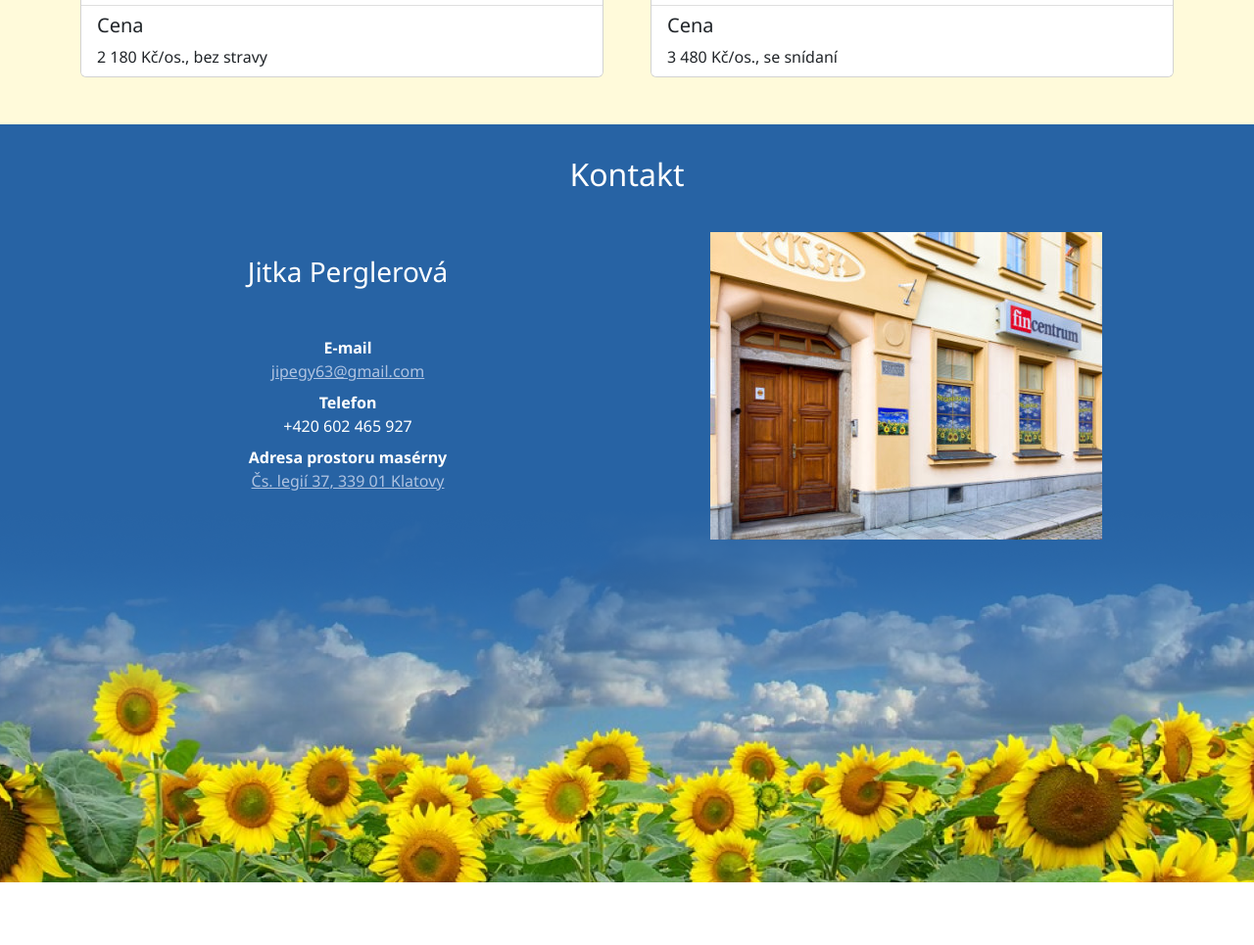
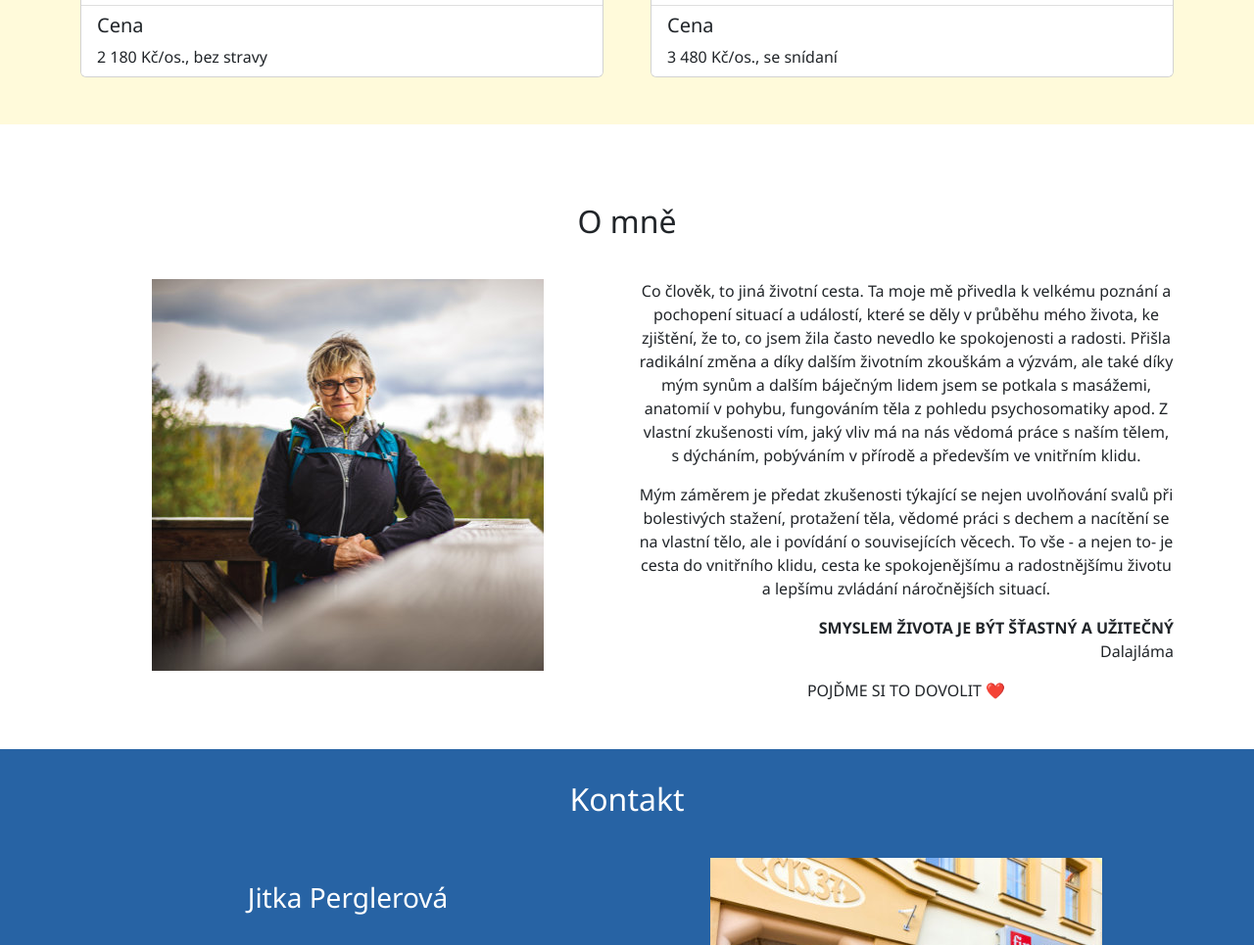
Before and after one commit to jpergler/zacilenonazdravi, a website built with Parcel: page src/index.html in a window 1280 px wide. Shown: the part 4847-5812 px from the top of the page at 98% size. Before the commit the page ends 5748 px from the top, so only its background shows below. Built offline with nearby package versions, Linux system fonts and the light colour scheme; files whose address does not match are found by name.

Commit message:
Add About Me section

```diff
--- a/src/index.html
+++ b/src/index.html
@@ -431,6 +431,51 @@
             </div>
         </div>
     </section>
+    <section id="about-me">
+        <div class="container-xl py-5">
+            <div class="section-header">
+                <h2>O mně</h2>
+            </div>
+            <div class="row text-center">
+                <div class="col-lg">
+                    <img src="img/o-mne-foto-thumbnail.jpg" alt="Jitka Perglerová - portrét" width="400">
+                </div>
+                <div class="col-lg">
+                    <p>
+                        Co člověk, to jiná životní cesta. Ta moje mě přivedla k velkému poznání a pochopení situací a
+                        událostí,
+                        které se děly v průběhu mého života, ke zjištění, že to, co jsem žila často nevedlo
+                        ke spokojenosti a radosti. Přišla radikální změna a díky dalším životním zkouškám a výzvám, ale
+                        také
+                        díky mým synům a dalším báječným lidem jsem se potkala s masážemi, anatomií v pohybu, fungováním
+                        těla z
+                        pohledu psychosomatiky apod. Z vlastní zkušenosti vím, jaký vliv má na nás vědomá práce s naším
+                        tělem,
+                        s dýcháním, pobýváním v přírodě a především ve vnitřním klidu.
+                    </p>
+                    <p>
+                        Mým záměrem je předat zkušenosti týkající se nejen uvolňování svalů při bolestivých stažení,
+                        protažení
+                        těla, vědomé práci s dechem a nacítění se na vlastní tělo, ale i povídání
+                        o souvisejících věcech. To vše - a nejen to- je cesta do vnitřního klidu, cesta ke
+                        spokojenějšímu a
+                        radostnějšímu životu a lepšímu zvládání náročnějších situací.
+                    </p>
+                    <blockquote class="text-end mx-auto w-auto">
+                        <div>
+                            Smyslem života je být šťastný a užitečný
+                        </div>
+                        <div class="name">
+                            Dalajláma
+                        </div>
+                    </blockquote>
+                    <div>
+                        POJĎME SI TO DOVOLIT ❤️
+                    </div>
+                </div>
+            </div>
+        </div>
+    </section>
     <section id="contact">
         <div class="container-xl">
             <div class="section-header">
--- a/src/styles/site.scss
+++ b/src/styles/site.scss
@@ -96,6 +96,18 @@ section .section-header h2 {
   background-color: $secondary-light;
 }
 
+#about-me {
+  blockquote {
+    font-weight: bold;
+    text-transform: uppercase;
+
+    .name {
+      font-weight: normal;
+      text-transform: none;
+    }
+  }
+}
+
 #contact {
   background-size: auto;
   background: #2763A4 url("../img/Footer Sunflowers.png") repeat-x center bottom;
```
Also changed, not shown: src/img/o-mne-foto-thumbnail.jpg (added), src/img/o-mne-foto.jpg (added).
